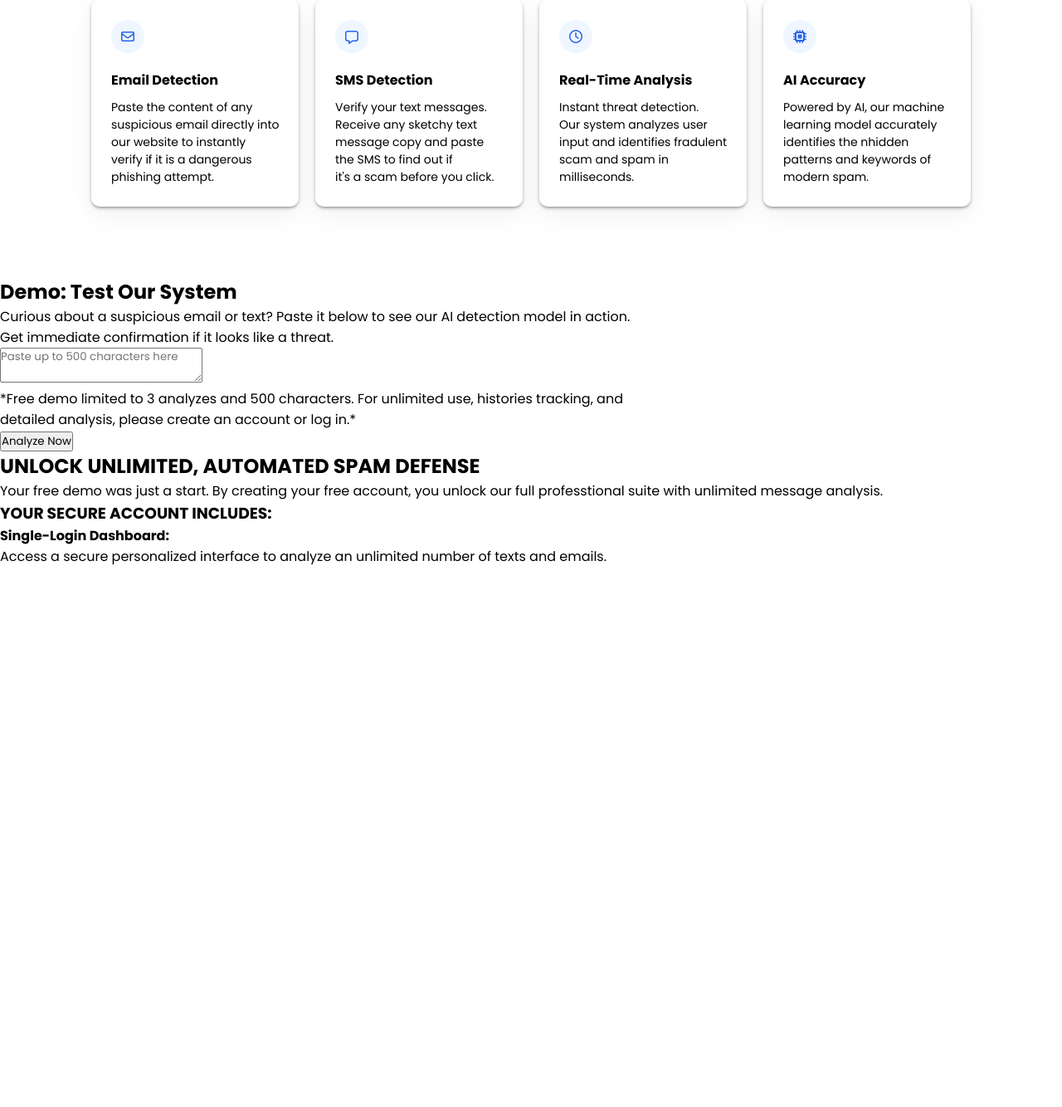
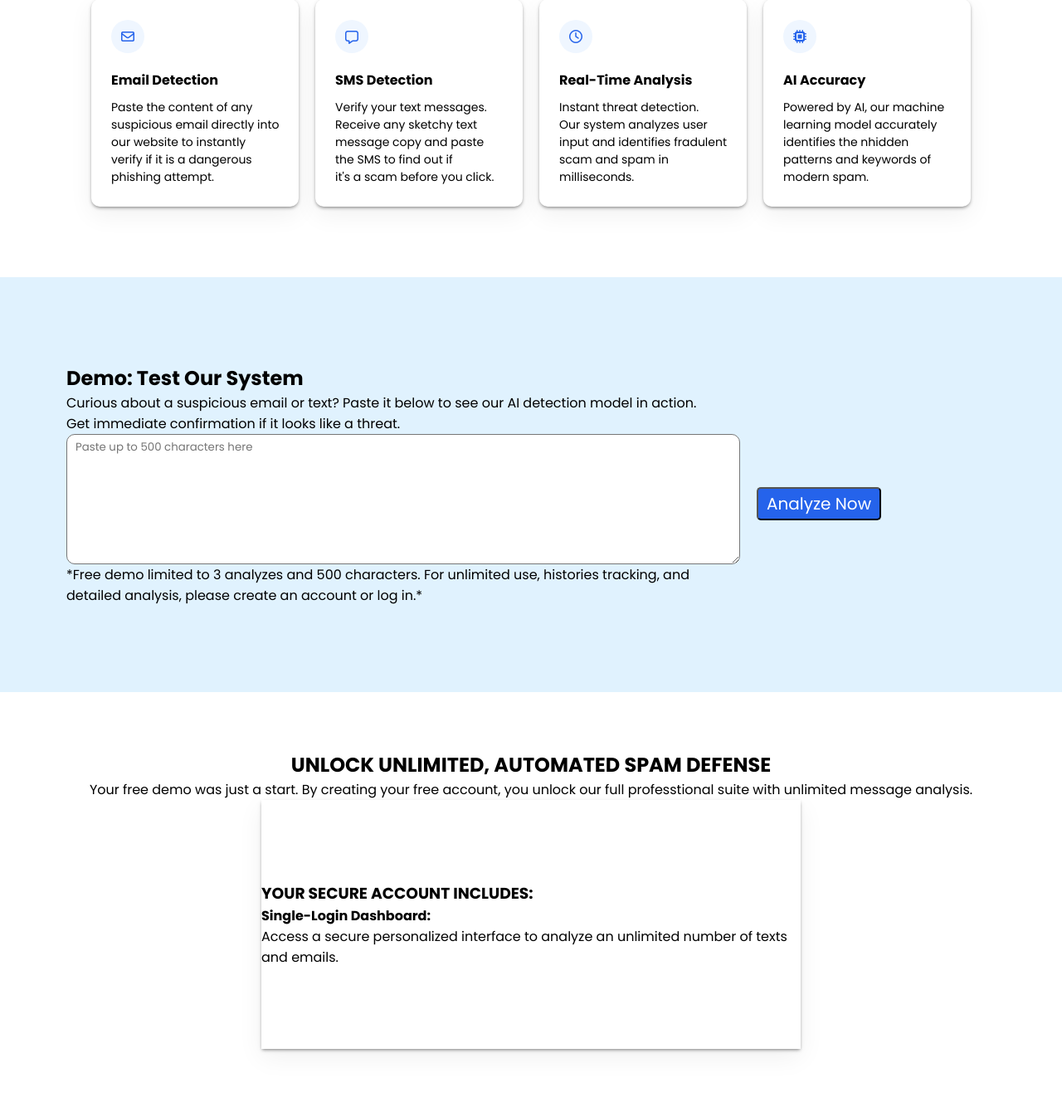
Before and after one commit to abhiraj-singh0/spam-detection, a Flask app: page / in a window 1280 px wide. Shown: the part 806-2140 px from the top of the page at 83% size. Before the commit the page ends 1487 px from the top, so only its background shows below. Run offline with Flask 3, Linux system fonts and the light colour scheme; some libraries are stand-ins or nearby versions.

Commit message:
adding css

```diff
--- a/static/style2.css
+++ b/static/style2.css
@@ -166,23 +166,78 @@ header {
     margin-bottom: 20px;
 }
 
-/* .demo {
-    height: 500px; */
+.demo {
+    height: 500px;
     /* background:
         radial-gradient(circle at 0% 0%, #c9e1ff 0%, transparent 35%),
         radial-gradient(circle at 100% 0%, #d7ebff 0%, transparent 35%),
         radial-gradient(circle at 0% 100%, #d7ebff 0%, transparent 35%),
         radial-gradient(circle at 100% 100%, #c9e1ff 0%, transparent 35%),
         radial-gradient(circle at center, #ffffff 35%, #f8fbff 65%, #edf5ff 100%); */
-/*
+
     background-color: #e0f2fe;
-} */
+    display: flex;
+}
 
-/* .tryOnce {
+.tryOnce {
     height: 100%;
     display: flex;
     justify-content: center;
     align-items: flex-start;
     flex-direction: column;
     padding-left: 80px;
-} */
+}
+
+.tryOnce textarea{
+    width: 800px;
+    height: 150px;
+    border-radius: 10px;
+    color: #121212;
+    padding: 5px 0 0 10px;
+}
+
+.button-analyze {
+    height: 455px;
+    display: flex;
+    justify-content: center;
+    align-items: center;
+    padding: 45px 0 0 20px;
+}
+
+
+.button-analyze button {
+    width: 150px;
+    height: 40px;
+    font-size: 20px;
+    background: #2563eb;
+    color: #ffffff;
+    border-radius: 5px;
+}
+
+.outer_unlimited {
+    height: 500px;
+    display: flex;
+    flex-direction: column;
+    justify-content: center;
+    align-items: center;
+}
+
+.inner_unlimited {
+    height: 300px;
+    width: 650px;
+    box-shadow: 0 10px 30px rgba(0, 0, 0, 0.06), 0 2px 4px -1px rgba(0, 0, 0, 0.5);
+    display: flex;
+    flex-direction: column;
+    justify-content: center;
+    align-items: flex-start;
+}
+
+.single-login {
+    display: flex;
+    gap: 15px;
+}
+
+.single-login i {
+    font-size: 30px;
+    padding: 10px 0 0 10px;
+}
```
